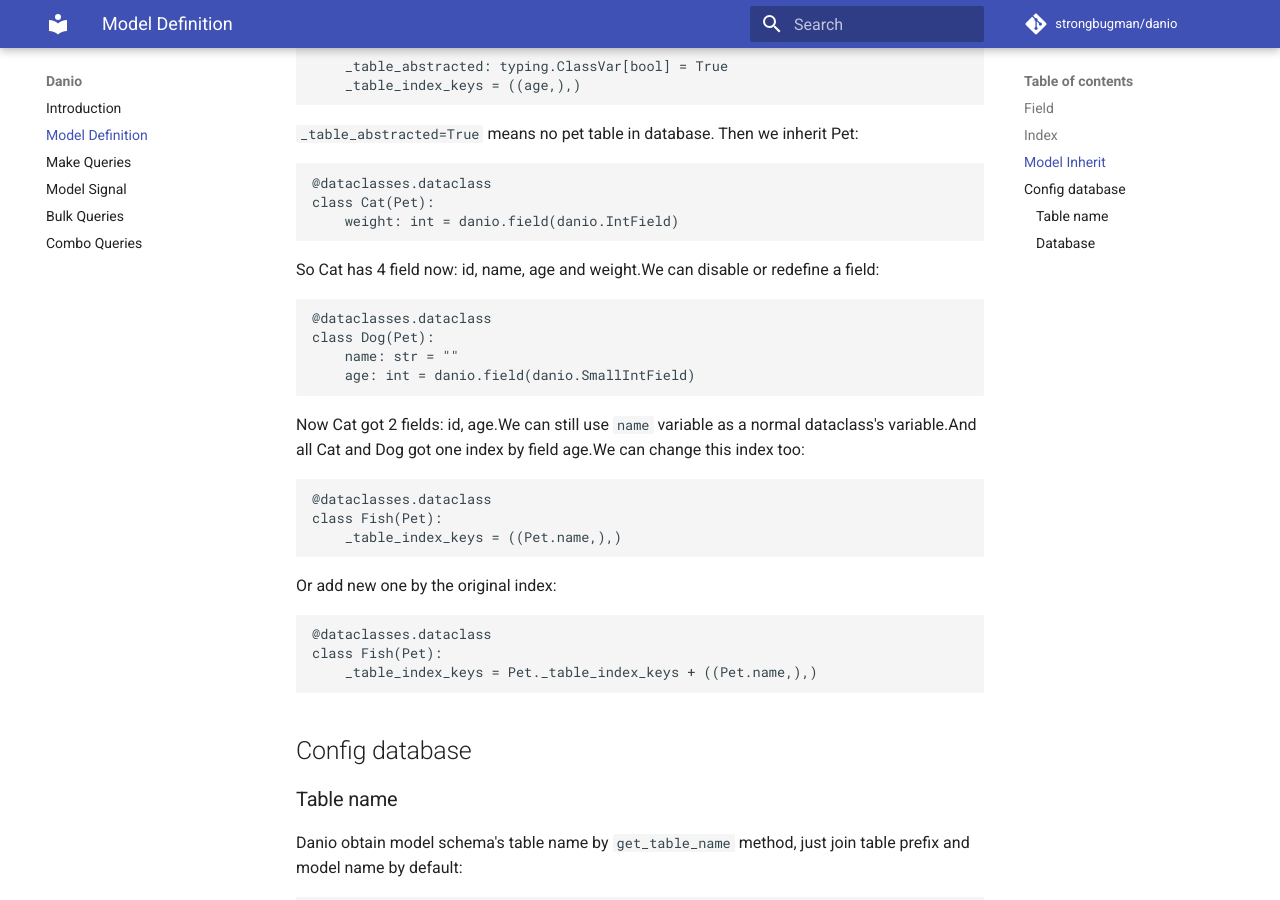
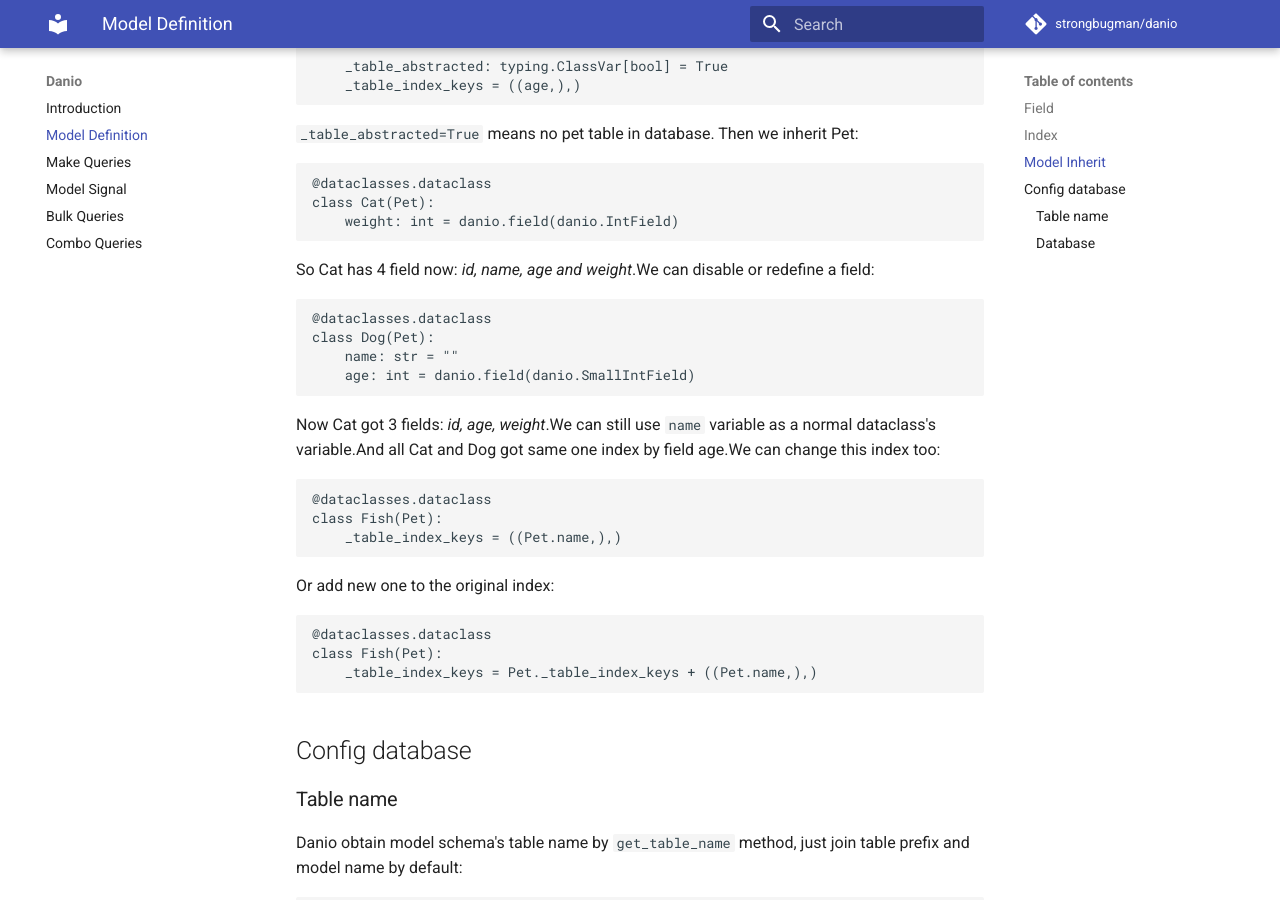
Before and after one commit to strongbugman/danio, an MkDocs documentation site: the page built from docs/model_definition.md, in a window 1280 px wide and 900 px high, scrolled down 2323 px. Built offline with MkDocs 1.6.1 and Material for MkDocs 9.7.7, drawn with Linux system fonts in a browser that asks for light colours; comment, search, counter and statistics services are not loaded; some of the changed text lies outside the part shown.

Commit message:
Fix typo

````diff
--- a/docs/model_definition.md
+++ b/docs/model_definition.md
@@ -116,20 +116,20 @@ Then we inherit Pet:
 class Cat(Pet):
     weight: int = danio.field(danio.IntField)
 ```
-So Cat has 4 field now: id, name, age and weight.We can disable or redefine a field:
+So Cat has 4 field now: *id, name, age and weight*.We can disable or redefine a field:
 ```python
 @dataclasses.dataclass
 class Dog(Pet):
     name: str = ""
     age: int = danio.field(danio.SmallIntField)
 ```
-Now Cat got 2 fields: id, age.We can still use `name` variable as a normal dataclass's variable.And all Cat and Dog got one index by field age.We can change this index too:
+Now Cat got 3 fields: *id, age, weight*.We can still use `name` variable as a normal dataclass's variable.And all Cat and Dog got same one index by field age.We can change this index too:
 ```python
 @dataclasses.dataclass
 class Fish(Pet):
     _table_index_keys = ((Pet.name,),)
 ```
-Or add new one by the original index:
+Or add new one to the original index:
 ```python
 @dataclasses.dataclass
 class Fish(Pet):
````
Also changed, not shown: other parts of docs/model_definition.md (+1 -1 lines), docs/bulk_queries.md (+1 -1 lines), docs/make_queries.md (+2 -2 lines), 2 other files.
